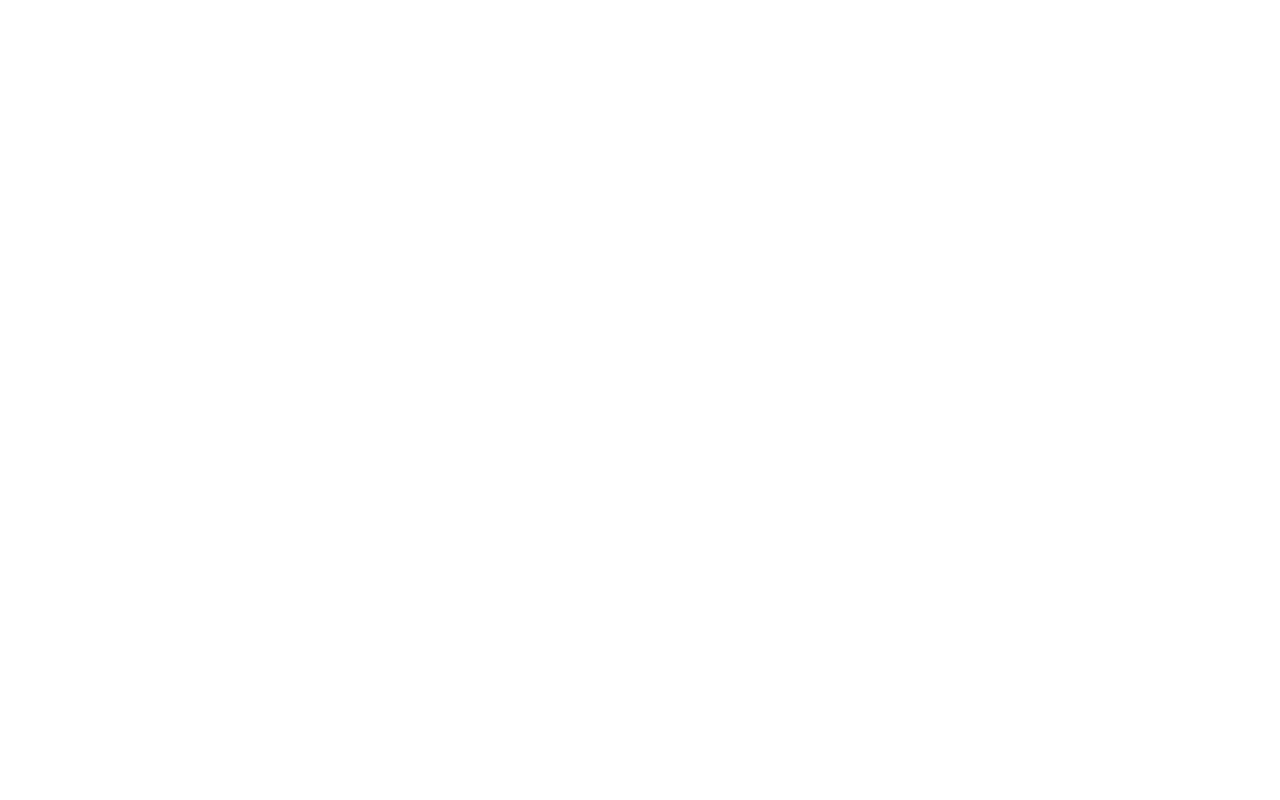
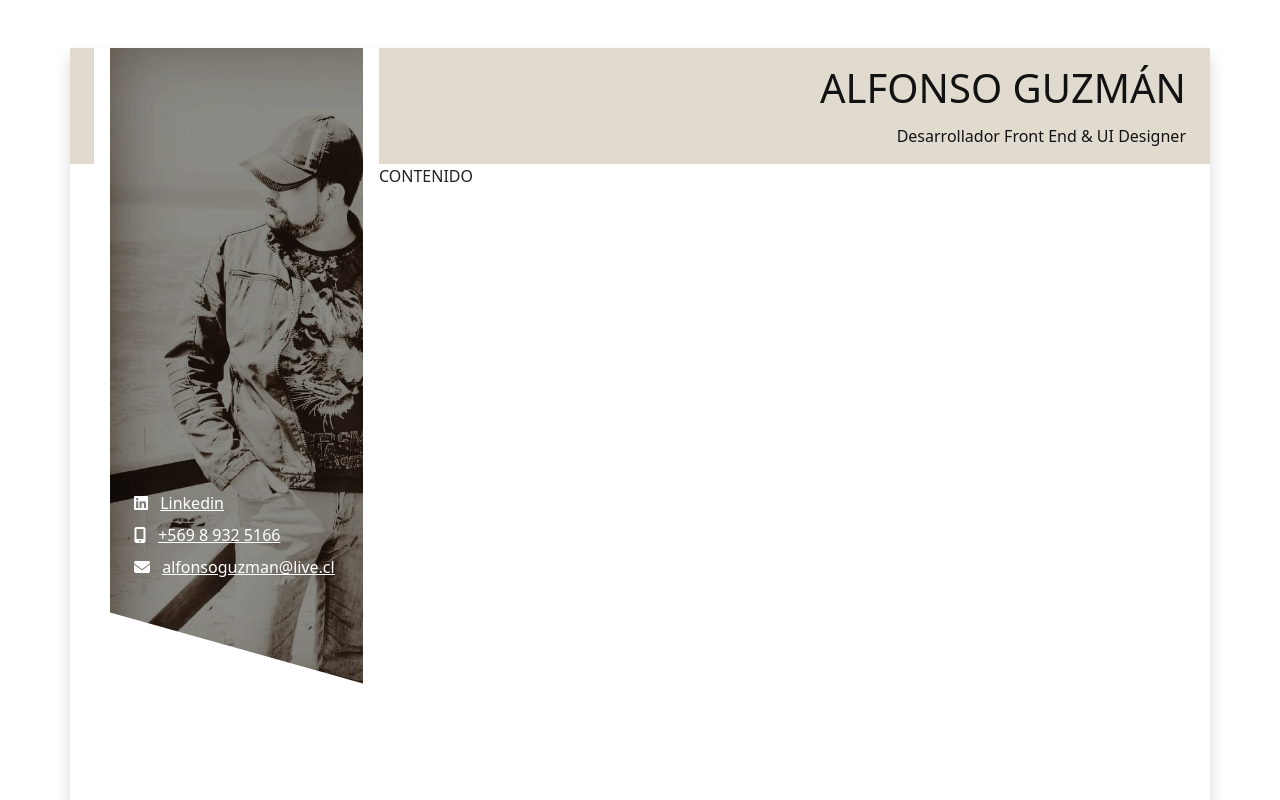
Before and after one commit to caricolours/andrewzael.github.io, a plain HTML site: page index.html in a window 1280 px wide. Shown: the top 800 px of the page. Drawn offline with nearby package versions, Linux system fonts and the light colour scheme.

Commit message:
Se crea header e imagen de perfil con datos de contacto

```diff
--- a/assets/css/style.css
+++ b/assets/css/style.css
@@ -0,0 +1,57 @@
+:root{
+  --primary: rgb(225, 219, 207);
+  --secondary: rgb(131, 0, 0);
+  --text: #121212;
+  --white:#ffffff;
+  --black: 0, 0, 0;
+}
+
+main{
+    height: 5000px;
+}
+
+/*Header*/
+header{
+    top: 0;
+}
+header .img{
+    background-image: url(../img/ag.jpg);
+    background-size: cover;
+    background-repeat: no-repeat;
+    height: 40rem;
+    background-color: var(--secondary);
+    top: 0;
+    left: 0;
+    clip-path: polygon( 0% 0%, 100% 0%, 100% 100%, 0% calc(100% - 5em));
+    border-width: 0 1rem 0;
+    border-color: var(--white);
+    border-style: solid;
+}
+header .img::before{
+    background-color: rgba(var(--black), .45);
+    content: '';
+    display: block;
+    position: absolute;
+    width: 100%;
+    height: 100%;
+    top: 0;
+    left: 0;
+}
+header .img ul{
+    bottom: 12%;
+}
+/*Header*/
+
+/*Utilities*/
+.bg-custom-primary{
+    background-color: var(--primary);
+}
+.bg-custom-secondary{
+    background-color: var(--secondary);
+}
+.fe-medium{
+    font-weight: 500;
+}
+.text-color{
+    color: var(--text);
+}
--- a/index.html
+++ b/index.html
@@ -11,7 +11,37 @@
 </head>
 <body>
 
-
+    <main class="container mx-auto m-5 p-0 shadow rounded">
+        <header class="bg-custom-primary text-end py-3 text-color position-sticky">
+            <h1 class="fw-light text-uppercase border-dark d-inline-block pb-1 px-4 col-12">
+                Alfonso Guzmán
+            </h1>
+            <strong class="fe-medium d-block px-4">
+                Desarrollador Front End & UI Designer
+            </strong>
+            <div role="img" class="img col-3 ms-4 position-absolute overflow-hidden">
+                <ul class="text-start position-absolute p-4 m-0 list-unstyled w-100 text-white">
+                    <li class="mb-2">
+                        <i class="fa-brands fa-linkedin me-2"></i>
+                        <a href="https://www.linkedin.com/in/alfonso-guzm%C3%A1n-638950148/" target="_blank" class="text-white">Linkedin</a>
+                    </li>
+                    <li class="mb-2">
+                        <i class="fa-solid fa-mobile-screen me-2"></i>
+                        <a href="tel:+56989325166" class="text-white">+569 8 932 5166</a>
+                    </li>
+                    <li class="mb-2">
+                        <i class="fa-solid fa-envelope me-2"></i>
+                        <a href="mailto:alfonsoguzman@live.cl" class="text-white">alfonsoguzman@live.cl</a>
+                    </li>
+                </ul>
+            </div>
+        </header>
+        <div class="row mx-0 px-4">
+            <section class="col-9 offset-3">
+                CONTENIDO
+            </section>
+        </div>
+    </main>
 
 
     <!-- SCRIPTS -->
```
Also changed, not shown: assets/img/ag.jpg (added).
